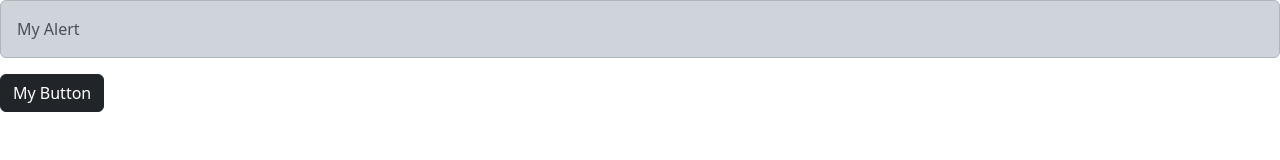
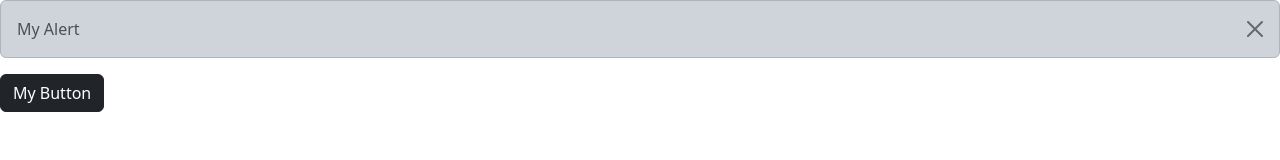
Before and after one commit to Abdullah-Mahdi272/LearningReact, a React (Vite) app in the folder reactApp/: page / in a window 1280 px wide. Shown: the top 160 px of the page. Built offline with nearby package versions, Linux system fonts and the light colour scheme.

Commit message:
Update Alert.tsx

```diff
--- a/reactApp/src/components/Alert.tsx
+++ b/reactApp/src/components/Alert.tsx
@@ -1,11 +1,19 @@
 import React, { ReactNode } from "react";
 interface Props {
   children: ReactNode;
+  onClose: () => void;
 }
-const Alert = ({ children }: Props) => {
+const Alert = ({ children, onClose }: Props) => {
   return (
-    <div className="alert alert-dark" role="alert">
+    <div className="alert alert-dark alert-dismissible">
       {children}
+      <button
+        type="button"
+        className="btn-close"
+        data-bs-dismiss="alert"
+        aria-label="Close"
+        onClick={onClose}
+      ></button>
     </div>
   );
 };
```
